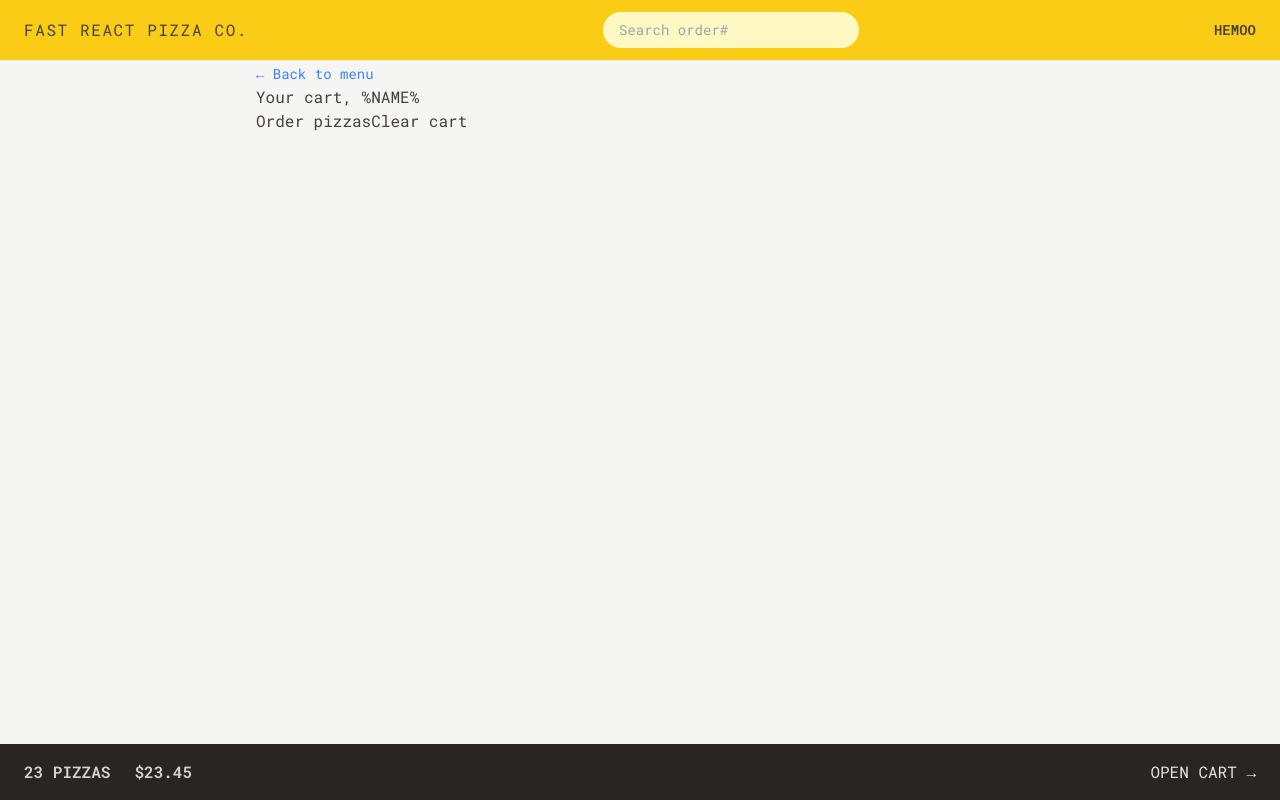
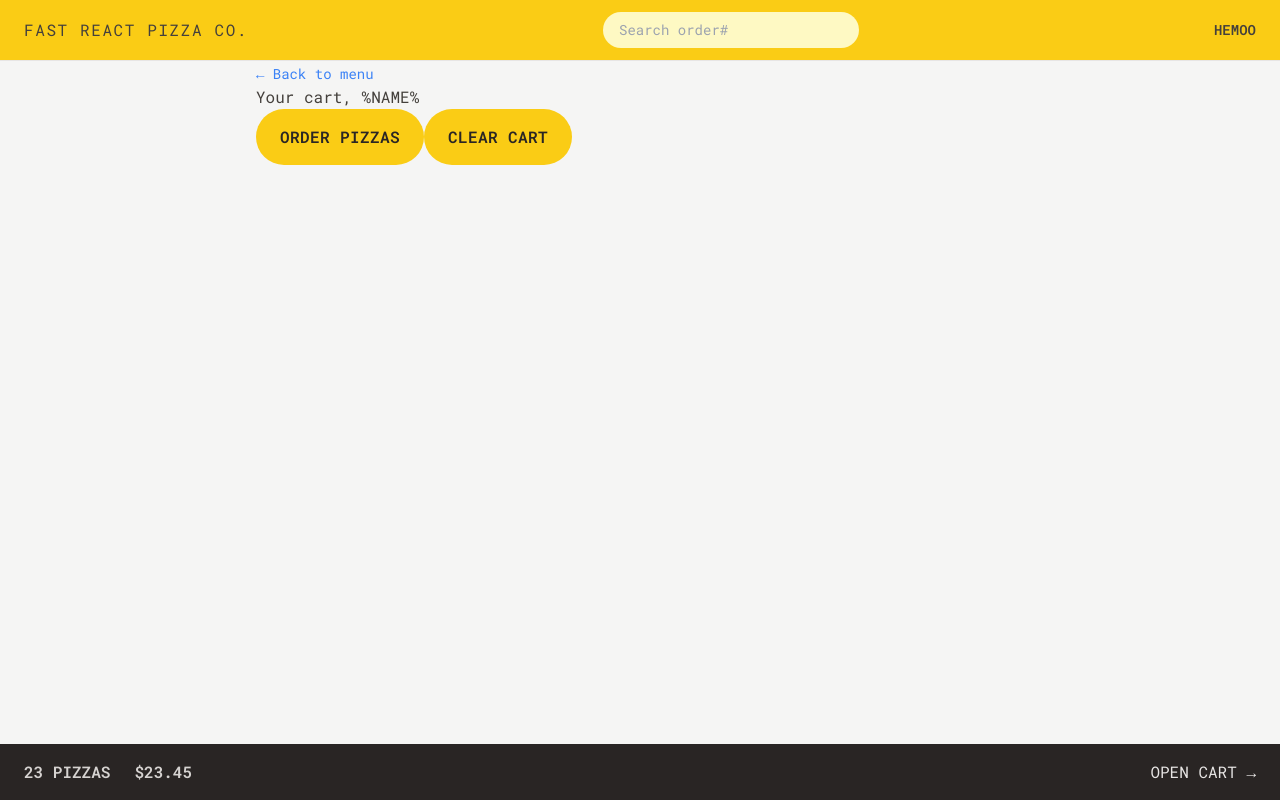
Before and after one commit to mobx2/fast-react-pizza, a React (Vite) app: page /cart in a window 1280 px wide. Built offline with nearby package versions, Linux system fonts and the light colour scheme.

Commit message:
Resuing styling

```diff
--- a/src/features/cart/Cart.jsx
+++ b/src/features/cart/Cart.jsx
@@ -1,4 +1,6 @@
 import { Link } from "react-router-dom";
+import LinkButton from "../../ui/LinkButton";
+import Button from "../../ui/Button";
 
 const fakeCart = [
   {
@@ -29,18 +31,13 @@
 
   return (
     <div>
-      <Link
-        className="text-sm text-blue-500 hover:text-blue-600 hover:underline"
-        to="/menu"
-      >
-        &larr; Back to menu
-      </Link>
+      <LinkButton to="/menu">&larr; Back to menu</LinkButton>
 
       <h2>Your cart, %NAME%</h2>
 
       <div>
-        <Link to="/order/new">Order pizzas</Link>
-        <button>Clear cart</button>
+        <Button to="/order/new">Order pizzas</Button>
+        <Button>Clear cart</Button>
       </div>
     </div>
   );
--- a/src/features/order/CreateOrder.jsx
+++ b/src/features/order/CreateOrder.jsx
@@ -1,6 +1,7 @@
-import { useState } from "react";
 import { Form, redirect, useActionData, useNavigation } from "react-router-dom";
 import { createOrder } from "../../services/apiRestaurant";
+
+import Button from "../../ui/Button";
 
 // https://uibakery.io/regex-library/phone-number
 const isValidPhone = (str) =>
@@ -82,12 +83,12 @@
         <div>
           <input type="hidden" name="cart" value={JSON.stringify(cart)} />
 
-          <button
+          <Button
             disabled={isSubmitting}
             className="inline-block rounded-full bg-yellow-400 px-4 py-3 font-semibold uppercase tracking-wide text-stone-800 transition-colors duration-300 hover:bg-yellow-300 focus:bg-yellow-300 focus:outline-none focus:ring focus:ring-yellow-300 focus:ring-offset-2 disabled:cursor-not-allowed"
           >
             {isSubmitting ? "Placing order..." : "Order now"}
-          </button>
+          </Button>
         </div>
       </Form>
     </div>
--- a/src/features/user/CreateUser.jsx
+++ b/src/features/user/CreateUser.jsx
@@ -1,4 +1,5 @@
 import { useState } from "react";
+import Button from "../../ui/Button";
 
 function CreateUser() {
   const [username, setUsername] = useState("");
@@ -18,12 +19,12 @@
         placeholder="Your full name"
         value={username}
         onChange={(e) => setUsername(e.target.value)}
-        className="w-72"
+        className="input mb-8 w-72 sm:focus:w-96"
       />
 
       {username !== "" && (
         <div>
-          <button>Start ordering</button>
+          <Button>Start ordering</Button>
         </div>
       )}
     </form>
--- /dev/null
+++ b/src/ui/Button.jsx
@@ -0,0 +1,21 @@
+import { Link } from "react-router-dom";
+
+function Button({ children, disabled, to }) {
+  const className =
+    "inline-block rounded-full bg-yellow-400 px-4 py-3 font-semibold uppercase tracking-wide text-stone-800 transition-colors duration-300 hover:bg-yellow-300 focus:bg-yellow-300 focus:outline-none focus:ring focus:ring-yellow-300 focus:ring-offset-2 disabled:cursor-not-allowed sm:px-6 sm:py-4";
+
+  if (to)
+    return (
+      <Link className={className} to={to}>
+        {children}
+      </Link>
+    );
+
+  return (
+    <button disabled={disabled} className={className}>
+      {children}
+    </button>
+  );
+}
+
+export default Button;
--- a/src/ui/Error.jsx
+++ b/src/ui/Error.jsx
@@ -1,15 +1,15 @@
-import { useNavigate, useRouteError } from "react-router-dom";
+import { useRouteError } from "react-router-dom";
+import LinkButton from "./LinkButton";
 
 function Error() {
-  const navigate = useNavigate();
-
   const error = useRouteError();
 
   return (
     <div>
       <h1>Something went wrong 😢</h1>
       <p>{error.data || error.message}</p>
-      <button onClick={() => navigate(-1)}>&larr; Go back</button>
+
+      <LinkButton to="-1">&larr; Go Back</LinkButton>
     </div>
   );
 }
--- /dev/null
+++ b/src/ui/LinkButton.jsx
@@ -0,0 +1,22 @@
+import { Link, useNavigate } from "react-router-dom";
+
+function LinkButton({ children, to }) {
+  const navigate = useNavigate();
+
+  const className = "text-sm text-blue-500 hover:text-blue-600 hover:underline";
+
+  if (to === "-1")
+    return (
+      <button className={className} onClick={() => navigate(-1)}>
+        {children}
+      </button>
+    );
+
+  return (
+    <Link className={className} to={to}>
+      {children}
+    </Link>
+  );
+}
+
+export default LinkButton;
```
